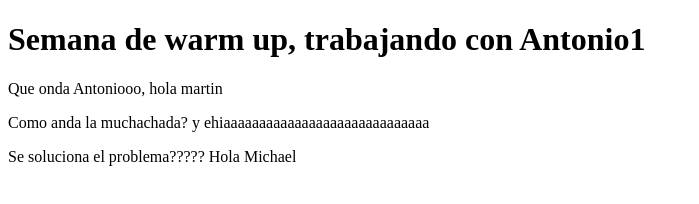
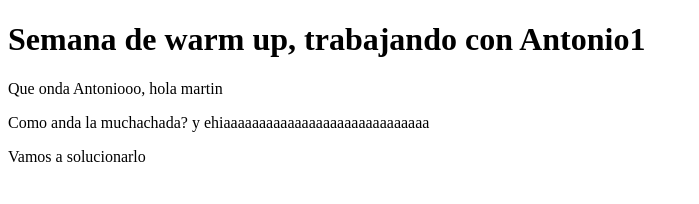
Before and after one commit to antoluduenabereziuk21/RepoPrueba, a website: page client/index.html in a window 1280 px wide. Shown: the whole page, without its empty margins (0-699 px from the left). Drawn offline with Linux system fonts and the light colour scheme.

Commit message:
Solucionando problemas

```diff
--- a/client/index.html
+++ b/client/index.html
@@ -10,6 +10,6 @@
     <h1>Semana de warm up, trabajando con Antonio1</h1>
     <p>Que onda Antoniooo, hola martin</p>
     <p>Como anda la muchachada? y ehiaaaaaaaaaaaaaaaaaaaaaaaaaaaaa</p>
-    <p>Se soluciona el problema????? Hola Michael</p>
+    <p>Vamos a solucionarlo</p>
   </body>
 </html>
```
